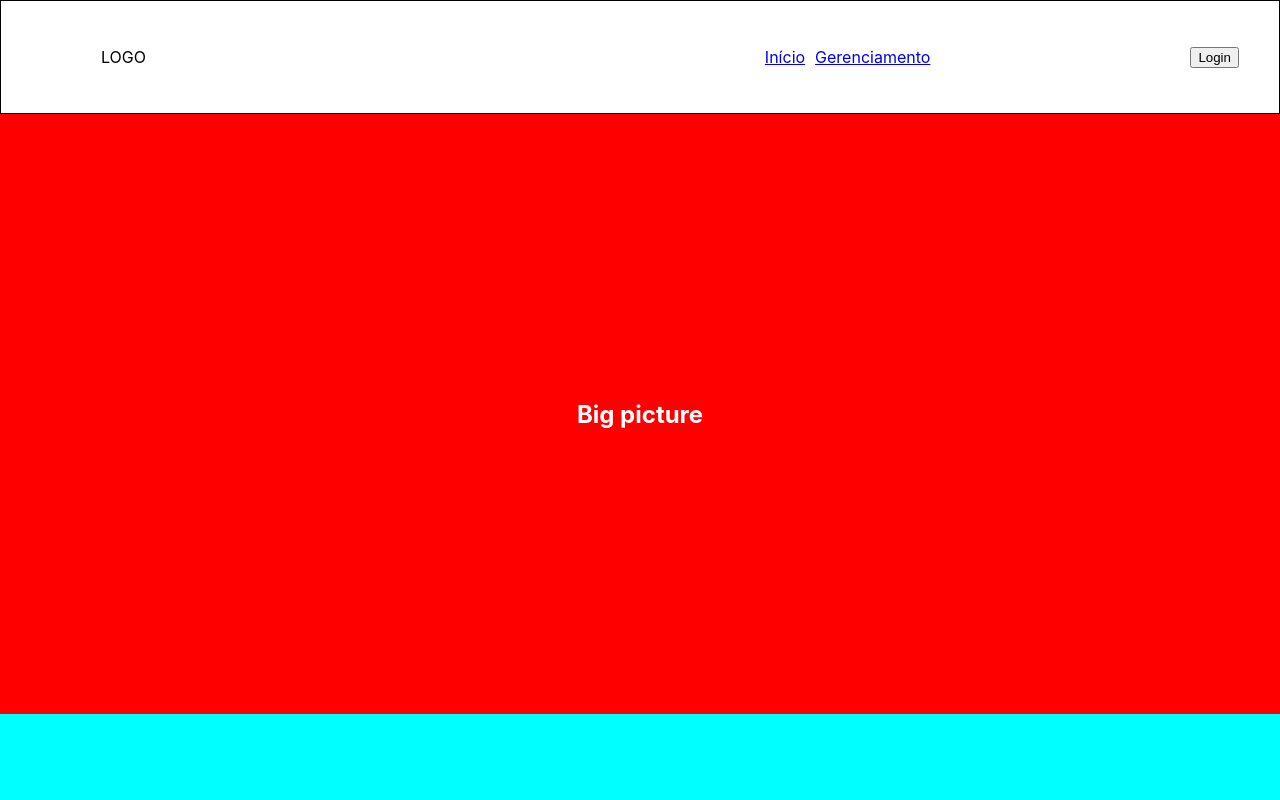
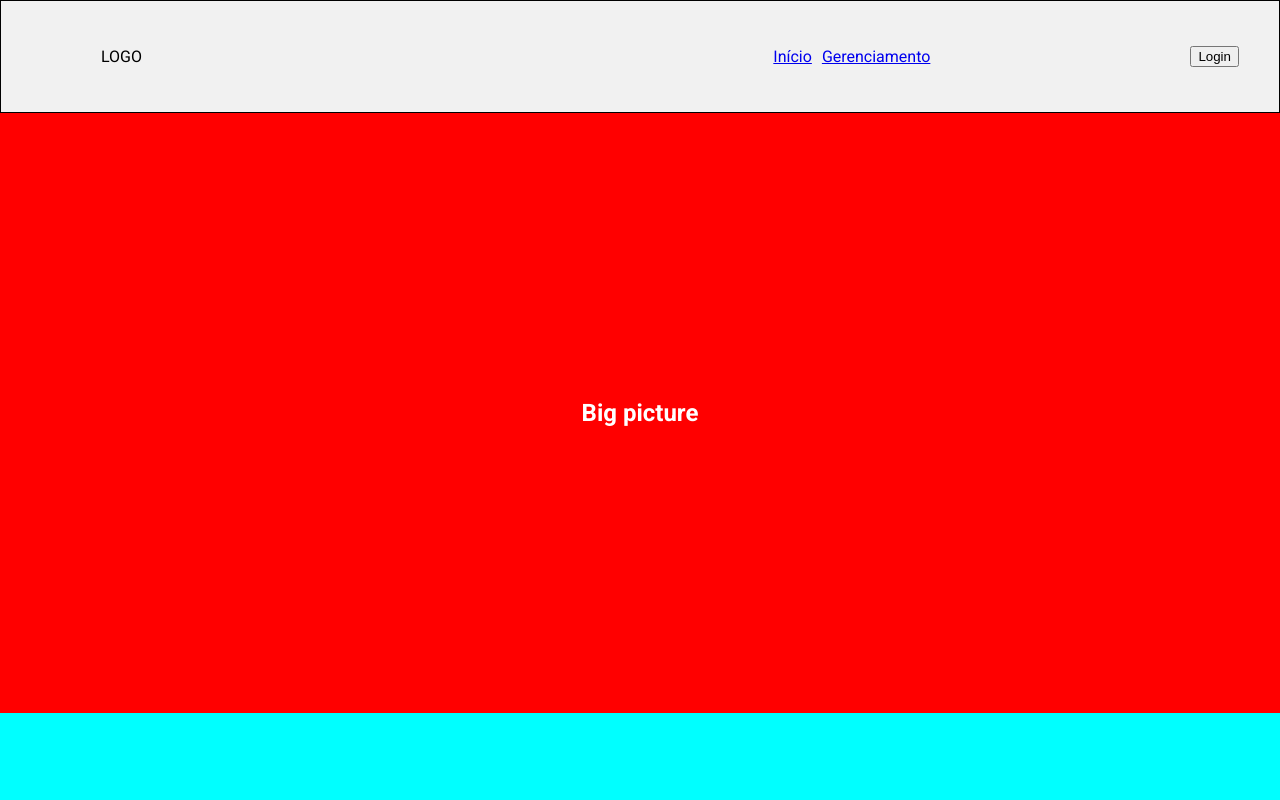
Before and after one commit to joaopedrocb/web_system-canteen, a React (Create React App) app in the folder unifacs-food-club/: page / in a window 1280 px wide. Shown: the top 800 px of the page. Built offline with nearby package versions, Linux system fonts and the light colour scheme.

Commit message:
feat: adds background color and new font family

```diff
--- a/unifacs-food-club/src/global.css
+++ b/unifacs-food-club/src/global.css
@@ -1,13 +1,11 @@
+@import url(
+    'https://fonts.googleapis.com/css2?family=Roboto:ital,wght@0,100;0,300;0,400;0,500;0,700;0,900;1,100;1,300;1,400;1,500;1,700;1,900&display=swap'
+    );
+
 body {
     margin: 0;
-    font-family: -apple-system, BlinkMacSystemFont, 'Segoe UI', 'Roboto', 'Oxygen',
-        'Ubuntu', 'Cantarell', 'Fira Sans', 'Droid Sans', 'Helvetica Neue',
-        sans-serif;
+    font-family: 'Roboto', sans-serif;
     -webkit-font-smoothing: antialiased;
     -moz-osx-font-smoothing: grayscale;
+    background-color: #f1f1f1;
 }
-
-code {
-    font-family: source-code-pro, Menlo, Monaco, Consolas, 'Courier New',
-        monospace;
-}
```
